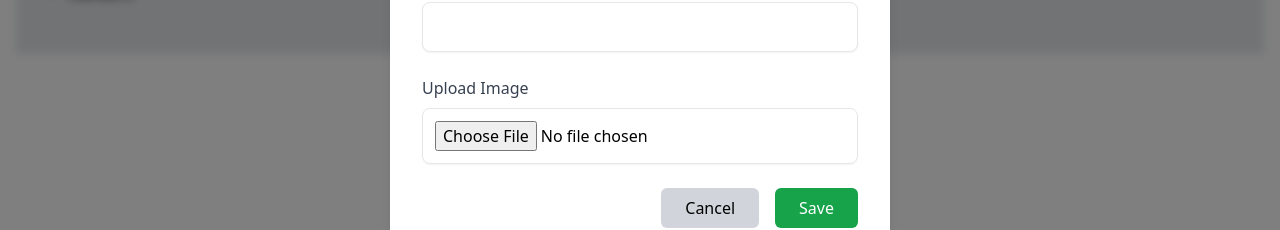
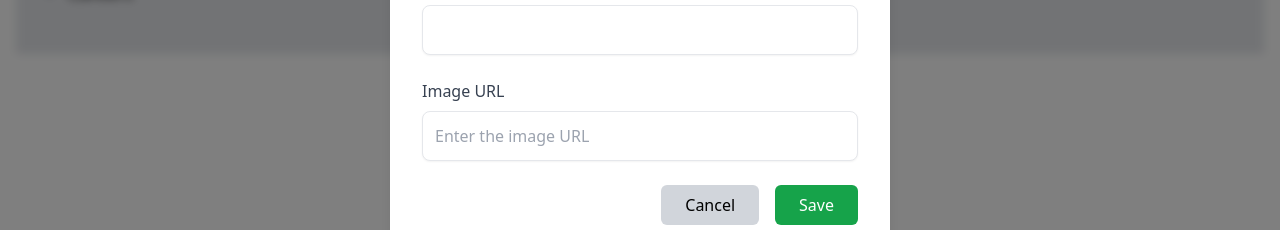
Before and after one commit to ManurangaJay/Home-Page, a Next.js app: page /manage-products in a window 1280 px wide. Both pictures are taken after typing "Sample", "name@example.com" into the empty fields and a click on the button "Add a Product". Shown: the part 488-718 px from the top of the page. Built offline with nearby package versions, Linux system fonts and the light colour scheme; no server answers.

Commit message:
feat: add image using image URL instead of uploading

```diff
--- a/app/manage-products/AddProductModal.tsx
+++ b/app/manage-products/AddProductModal.tsx
@@ -31,16 +31,6 @@ const AddProductModal: React.FC<AddProductModalProps> = ({
       ...prev,
       [name]: value,
     }));
-  };
-
-  const handleImageChange = (e: React.ChangeEvent<HTMLInputElement>) => {
-    const file = e.target.files?.[0];
-    if (file) {
-      setNewProduct((prev) => ({
-        ...prev,
-        image: URL.createObjectURL(file),
-      }));
-    }
   };
 
   const handleSave = () => {
@@ -103,10 +93,13 @@ const AddProductModal: React.FC<AddProductModalProps> = ({
         </div>
 
         <div className="mb-6">
-          <label className="block text-gray-700 mb-2">Upload Image</label>
+          <label className="block text-gray-700 mb-2">Image URL</label>
           <input
-            type="file"
-            onChange={handleImageChange}
+            type="text"
+            name="image"
+            value={newProduct.image}
+            onChange={handleChange}
+            placeholder="Enter the image URL"
             className="w-full border p-3 rounded-lg shadow-sm"
           />
           {newProduct.image && (
--- a/app/manage-products/DeleteConfirmationModal.tsx
+++ b/app/manage-products/DeleteConfirmationModal.tsx
@@ -13,11 +13,10 @@ const DeleteConfirmationModal: React.FC<DeleteConfirmationModalProps> = ({
   onClose,
   onConfirm,
 }) => {
-  if (!isOpen) return null; // Don't render the modal if it's not open
+  if (!isOpen) return null;
 
   return (
     <div className="fixed inset-0 flex justify-center items-center z-50">
-      {/* Apply backdrop-blur class here for the background blur effect */}
       <div className="absolute inset-0 bg-black bg-opacity-50 backdrop-blur-sm"></div>
 
       <div className="bg-white p-6 rounded-xl shadow-lg w-96 relative z-10">
--- a/app/manage-products/page.tsx
+++ b/app/manage-products/page.tsx
@@ -90,15 +90,22 @@ const ManageProducts = () => {
 
   const handleAddProduct = async (newProduct: Product) => {
     try {
+      const productToSave = {
+        ...newProduct,
+        rating: newProduct.rating || 0,
+        reviewsCount: newProduct.reviewsCount || 0,
+        isDeal: newProduct.isDeal || false,
+      };
+
       const response = await axios.post<Product>(
         `http://localhost:3001/products`,
-        newProduct
+        productToSave
       );
       setProducts((prev) => [...prev, response.data]);
       setToastMessage(`Product "${newProduct.name}" added successfully!`);
       setToastType("success");
     } catch (error) {
-      console.error("Error adding product:", error);
+      console.error("Error adding product:", error.response || error);
       setToastMessage("Failed to add product.");
       setToastType("error");
     }
```
